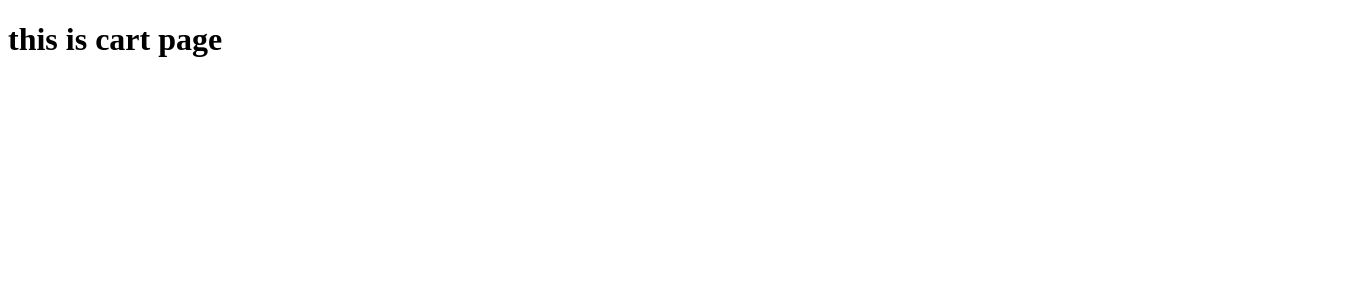
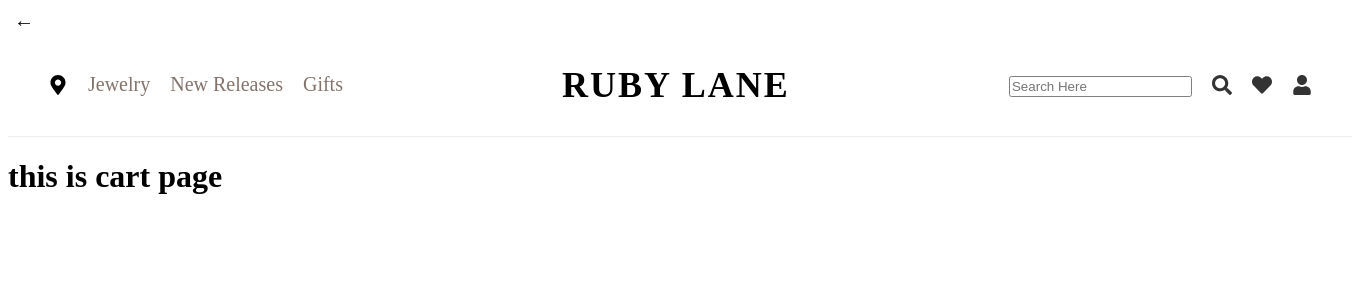
Before and after one commit to rubawq/Eco, a React (Vite) app: page /cart in a window 1280 px wide. Shown: the top 300 px of the page, 1352 px wide, since content can reach past the window. Built offline with nearby package versions, Linux system fonts and the light colour scheme.

Commit message:
feat: add return button and remove from cart action

```diff
--- a/package.json
+++ b/package.json
@@ -17,7 +17,8 @@
     "react-dom": "^19.1.0",
     "react-icons": "^5.5.0",
     "react-redux": "^9.2.0",
-    "react-router-dom": "^7.5.3"
+    "react-router-dom": "^7.5.3",
+    "react-toastify": "^11.0.5"
   },
   "devDependencies": {
     "@emotion/babel-plugin": "^11.13.5",
--- a/src/App.tsx
+++ b/src/App.tsx
@@ -7,7 +7,7 @@
 function App() {
   return (
     <Routes>
-      <Route path="/" element={<ProductsPage />} />
+      <Route path="/products" element={<ProductsPage />} />
       <Route path="/product/:id" element={<ProductPage />} />
       <Route path="/cart" element={<CartPage />} />
     </Routes>
--- a/src/components/cartList/cartList.tsx
+++ b/src/components/cartList/cartList.tsx
@@ -2,9 +2,17 @@
 
 import type { CartListProps } from "./cartListType";
 import { CartListStyle } from "./cartListStyle";
+import { useDispatch } from "react-redux";
+import { removeFromCart } from "../../state/slices/cartSlice";
 
 
-const CartList =({title, description, price,image }:CartListProps)=>{
+const CartList =({id,title, description, price,image }:CartListProps)=>{
+  const dispatch = useDispatch();
+
+
+  const handleRemoveFromCart = () => {
+    dispatch(removeFromCart(id));
+  };
     return (
 
           <div css={CartListStyle.cardRow}  >
@@ -15,7 +23,7 @@
             <strong css={CartListStyle.price}>${price}</strong>
             <p>QTY:</p>
             <p>SIZE:</p>
-            <button css={CartListStyle.cancel}>×</button>
+            <button css={CartListStyle.cancel} onClick={handleRemoveFromCart}>×</button>
             <br/>
             </div>
           </div>
--- a/src/pages/cart/cart.tsx
+++ b/src/pages/cart/cart.tsx
@@ -3,11 +3,26 @@
 import type { Rootstate } from "../../state/store";
 import CartList from "../../components/cartList/cartList";
 import { CartListStyle } from "../../components/cartList/cartListStyle";
+import Navbar from "../../components/navbar/navbar";
+import { useNavigate } from "react-router-dom";
 
 const CartPage = () => {
   const cartItems = useSelector((state: Rootstate) => state.cart.items);
+  const navigate = useNavigate();
+  return (
+    <>
+      <button
+        style={{
+          border: "none",
+          backgroundColor: "transparent",
+          fontSize: "20px",
+        }}
+        onClick={() => navigate(-1)}
+      >
+        ←
+      </button>
 
-  return (
+      <Navbar />
       <div>
         <h1>this is cart page</h1>
         {cartItems.map((i, index) => (
@@ -22,6 +37,7 @@
           />
         ))}
       </div>
+    </>
   );
 };
 
--- a/src/pages/productDetails/productDetails.tsx
+++ b/src/pages/productDetails/productDetails.tsx
@@ -1,5 +1,5 @@
 /** @jsxImportSource @emotion/react */
-import { Link, useParams } from "react-router-dom";
+import { Link, useNavigate, useParams } from "react-router-dom";
 import products from "../../productsData.json";
 import ProductImage from "../../components/prodImage/productImage";
 import SizeDropDown from "../../components/size/sizeDropDown";
@@ -8,7 +8,8 @@
 import Quantity from "../../components/quantity/quantity.tsx";
 import Navbar from "../../components/navbar/navbar.tsx";
 import { useDispatch } from "react-redux";
-import { addToCart } from "../../state/cart/cartSlice";
+import { addToCart } from "../../state/slices/cartSlice.ts";
+
 
 const ProductPage = () => {
   const { id } = useParams();
@@ -30,10 +31,13 @@
     })
   );
 };
-
+const navigate= useNavigate();
   return (
     <>
+          <button style={{border:"none", backgroundColor:"transparent", fontSize:"20px"} } onClick={()=>navigate(-1)}>←</button>
+
     <Navbar/>
+
     <div css={{ display: "flex", justifyContent:"center",alignItems:"center",flexDirection:"column",width:"100%"}}>
     <div css={ProductDetailsStyle.container}>
       <ProductImage src={product?.image} alt={product?.title} />
--- a/src/pages/products/products.tsx
+++ b/src/pages/products/products.tsx
@@ -12,6 +12,7 @@
   return (
     <>
     <Navbar/>
+
     <div>
 
       <ProductImage src="/pic/banner3.png" alt="banner" variant="banner"/>
--- a/src/state/cart/cartSlice.ts
+++ b/src/state/slices/cartSlice.ts
@@ -23,11 +23,15 @@
   name: "cart",
   initialState,
   reducers: {
-    addToCart: (state, action:PayloadAction <CartItems>)=>  {
+    addToCart: (state, action: PayloadAction<CartItems>) => {
       state.items.push(action.payload);
+    },
+    removeFromCart: (state, action: PayloadAction<string>) => {
+      state.items = state.items.filter((item) => item.id !== action.payload);
     }
   }
 });
 
 export const { addToCart } = cartSlice.actions;
+export const {removeFromCart} = cartSlice.actions;
 export default cartSlice.reducer;
--- a/src/state/store.ts
+++ b/src/state/store.ts
@@ -1,5 +1,5 @@
 import { configureStore } from "@reduxjs/toolkit";
-import cartReducer from "./cart/cartSlice";
+import cartReducer from "./slices/cartSlice";
 
 export const store = configureStore({
     reducer:{
```
Also changed, not shown: 1 other file (tests, documents, lock files or other folders). Lines whose indentation alone changed are shown as unchanged.
